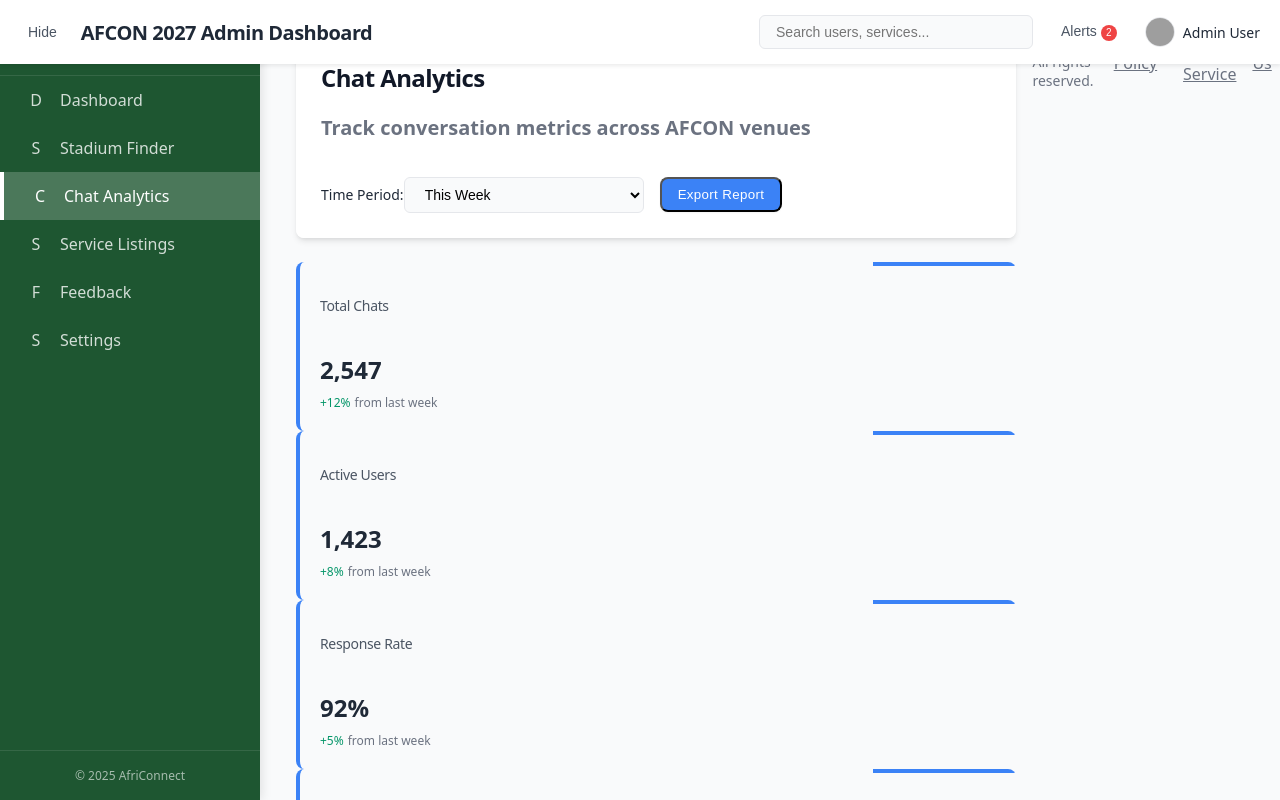
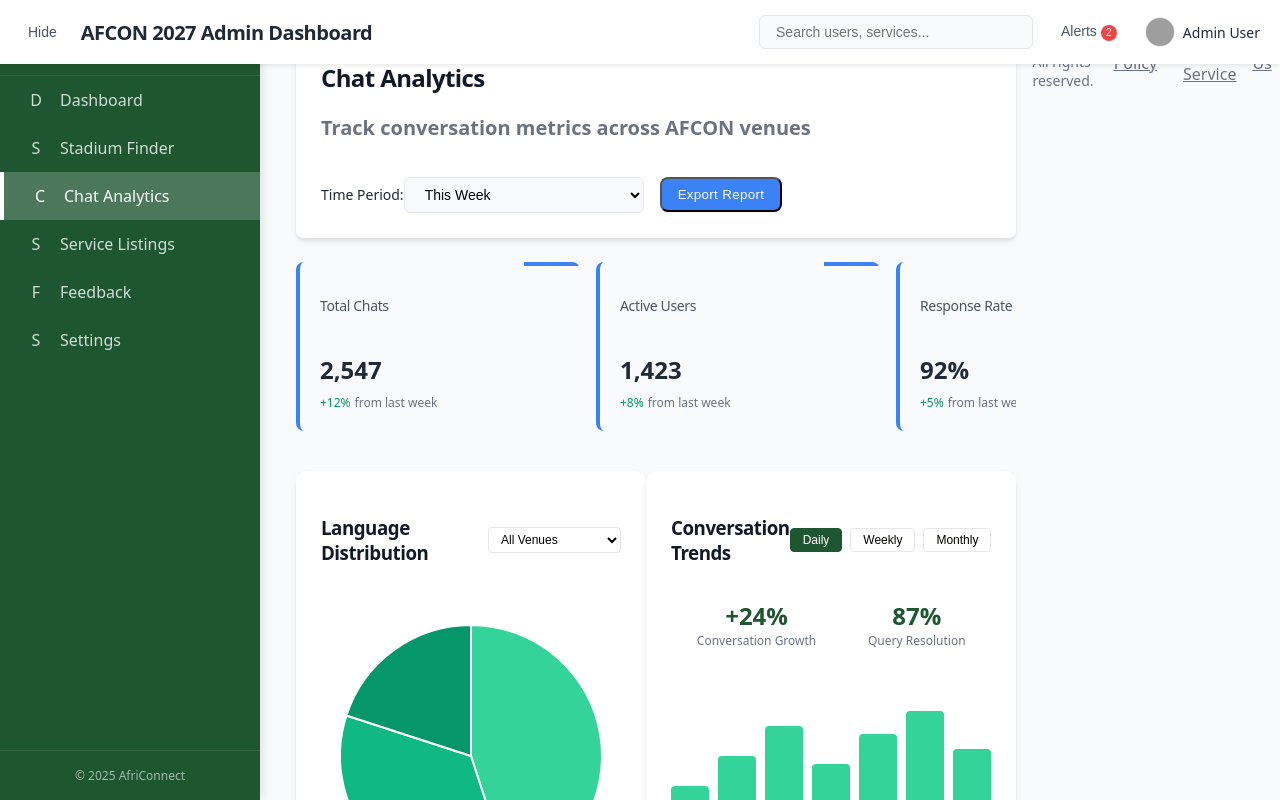
Before and after one commit to StanleyKioko/Affriconnect-Fullstack, a React (Create React App) app: page /chat-analytics in a window 1280 px wide. Shown: the top 800 px of the page. Built offline with nearby package versions, Linux system fonts and the light colour scheme; grey boxes are pictures that could not be loaded.

Commit message:
Enhanced Chat Analytics page

```diff
--- a/src/pages/ChatAnalyticsPage.tsx
+++ b/src/pages/ChatAnalyticsPage.tsx
@@ -96,7 +96,7 @@ const ChatAnalyticsPage: React.FC = () => {
 
         {/* Stats overview in a horizontal grid */}
         <section className="stats-overview-section">
-          <GridLayout columns={4}>
+  <div className="stats-horizontal-container">
     <StatsOverview
       title="Total Chats"
       value={currentStats.totalChats}
@@ -117,7 +117,7 @@ const ChatAnalyticsPage: React.FC = () => {
       value={currentStats.responseTime}
       change={currentStats.responseTimeChange}
     />
-          </GridLayout>
+  </div>
 </section>
 
         {/* Two column layout for charts and analytics */}
--- a/src/styles/globals.css
+++ b/src/styles/globals.css
@@ -969,3 +969,24 @@ h1, h2, h3, h4, h5, h6 {
     grid-template-columns: 1fr;
   }
 }
+
+/* Add these styles to ensure horizontal layout for stats */
+.stats-horizontal-container {
+  display: flex;
+  flex-direction: row;
+  gap: 16px;
+  overflow-x: auto;
+  padding-bottom: 8px; /* For scrollbar space */
+}
+
+.stats-horizontal-container > div {
+  flex: 1 0 240px; /* Prevents shrinking below 240px, allows growing */
+  min-width: 0; /* Allows flex items to shrink below content size */
+}
+
+/* Ensure responsiveness on small screens */
+@media (max-width: 768px) {
+  .stats-horizontal-container {
+    flex-wrap: nowrap; /* Keep items in a single row, allow horizontal scrolling */
+  }
+}
```
Lines whose indentation alone changed are shown as unchanged.
